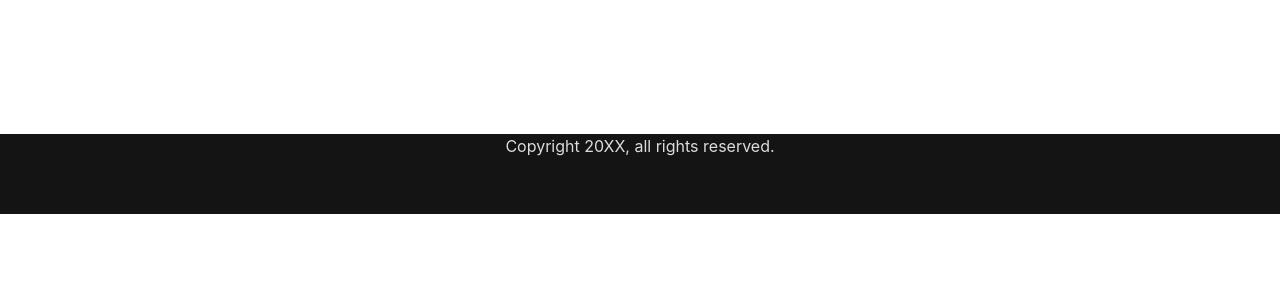
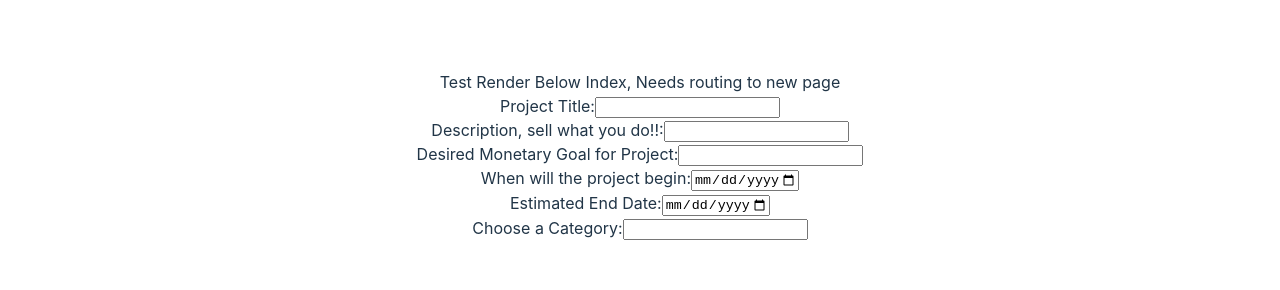
Before and after one commit to andrew-wulf/kickstarter-api-frontend, a React (Vite) app: page / in a window 1280 px wide. Shown: the part 610-900 px from the top of the page. Before the commit the page ends 824 px from the top, so only its background shows below. Built offline with nearby package versions, Linux system fonts and the light colour scheme; no server answers.

Commit message:
Basic form for Project New

```diff
--- a/src/Content.jsx
+++ b/src/Content.jsx
@@ -7,6 +7,7 @@ import { Modal } from './Modal';
 import { Routes, Route } from "react-router-dom";
 import { SignIn } from './SignIn';
 import {SignUp} from './SignUp';
+import { ProjectCreate } from './ProjectCreate';
 
 
 export function Content() {
@@ -70,13 +71,14 @@ export function Content() {
     <div className="content">
       <Routes>
         <Route path="/signin" element={
-        <SignIn login={login}/>}/>
+          <SignIn login={login}/>}/>
 
         <Route path="/signup" element={<SignUp signup={signup}/>} />
 
         <Route path="" element={
           <div className="home">
             <ProjectsIndex data={projects} onShowProject={handleShowProject} />
+            <ProjectCreate />
             <Modal show={isProjectsShowVisible} onClose={handleClose}>
               <ProjectsShow project={currentProject} />
             </Modal>
--- /dev/null
+++ b/src/ProjectCreate.jsx
@@ -0,0 +1,55 @@
+import axios from "axios";
+//build the form
+//import axios
+//create an onSubmit that pulls the form data
+// build a function that creates a post request and places data in data base
+//refresh page
+export function ProjectCreate() {
+
+
+
+  return (
+    <div>
+      Test Render Below Index, Needs routing to new page
+      <form>
+        <label>
+          Project Title:
+          <input type="text" name="title" />
+        </label>
+        <br/>
+        <label>
+          Description, sell what you do!!:
+          <input type="text" name="description" />
+        </label>
+        <br/>
+        <label>
+          Desired Monetary Goal for Project:
+          <input type="" name="goal_amount" />
+        </label>
+        <br/>
+        <label>
+          When will the project begin:
+          <input type="date" name="start_date" max="2030-01-01" />
+        </label>
+        <br/>
+        <label>
+          Estimated End Date:
+          <input type="date" name="end_date" max="2030-01-01" />
+        </label>
+        <br/>
+        <label>
+          Choose a Category:
+          <input type="integer" name="category_id" />
+        </label>
+        <br/>
+      </form>
+    </div>
+  );
+}
+
+// category_id
+// title
+// description
+// goal_amount
+// start_date
+// end_date
--- a/src/ProjectUpdate.jsx
+++ b/src/ProjectUpdate.jsx
@@ -2,7 +2,7 @@ import axios from "axios";
 
 export function ProjectUpdate () {
 
-  return(
+  return (
     <div>
       Render this within ProjectShow modal
       <form>
```
